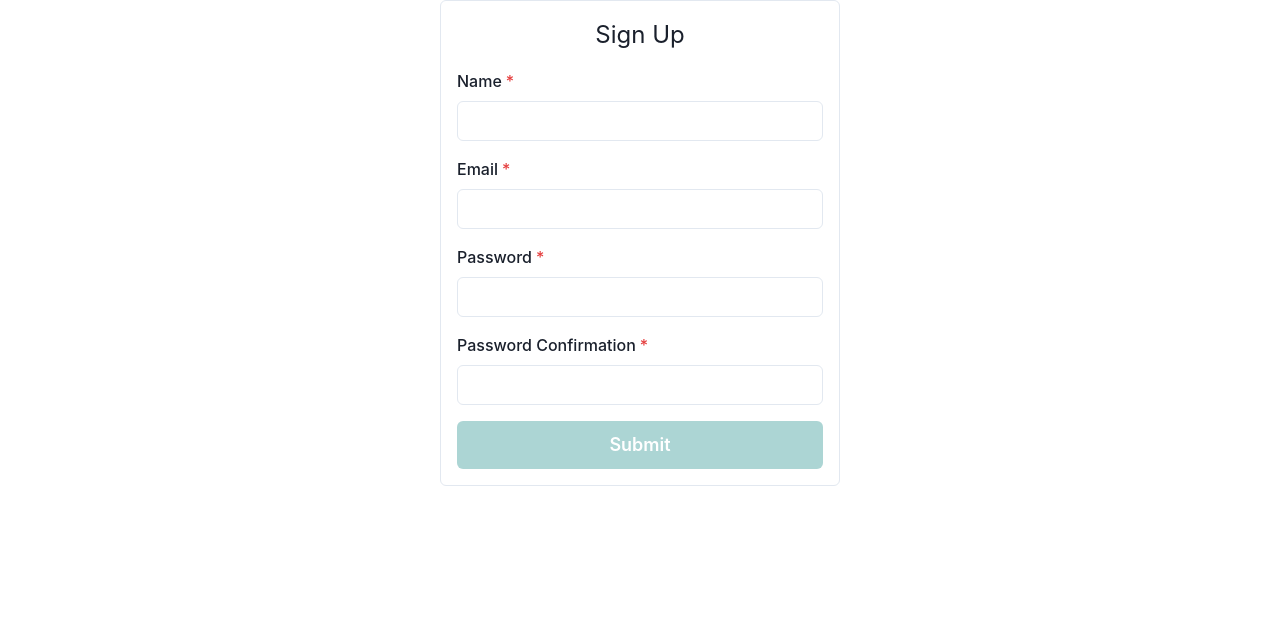
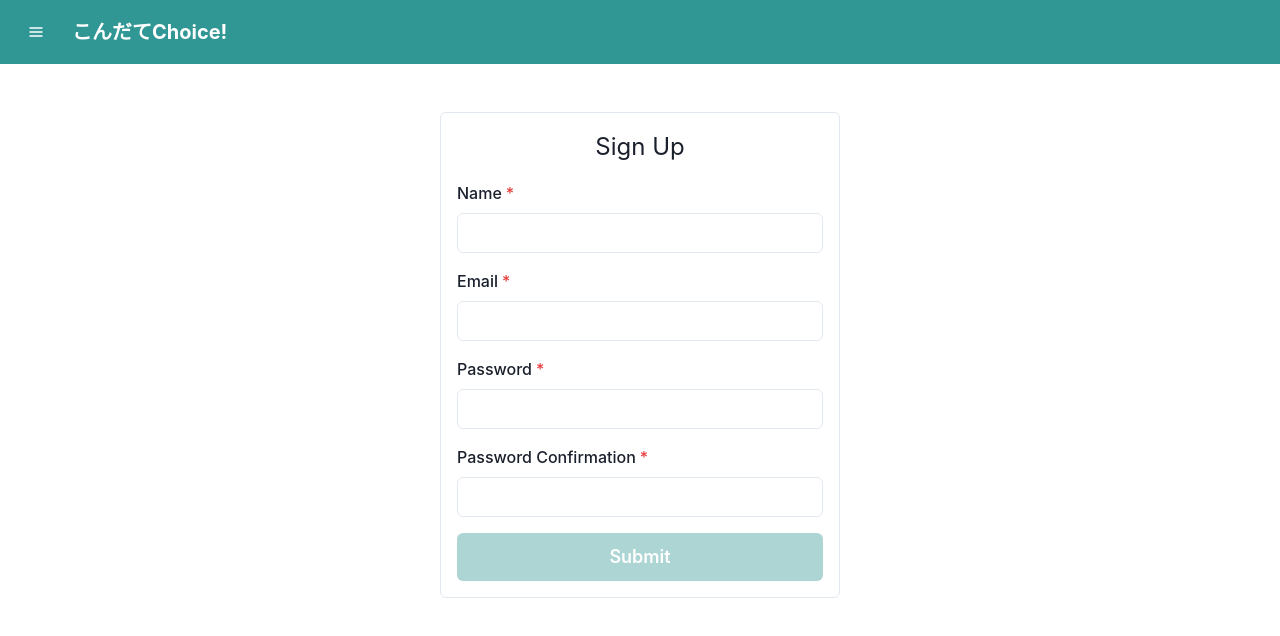
Before and after one commit to xrealizex/recipi, a React (Create React App) app in the folder frontend/: page /signup in a window 1280 px wide. Shown: the top 636 px of the page. Built offline with nearby package versions, Linux system fonts and the light colour scheme; what axios-case-converter would draw is missing.

Commit message:
update UI

```diff
--- a/frontend/src/App.tsx
+++ b/frontend/src/App.tsx
@@ -9,6 +9,7 @@ import { SignUp } from './components/SignUp';
 import { SignIn } from './components/SignIn';
 import { getCurrentUser } from './lib/api/auth';
 import { User } from "./types/UserType"
+import { CommonLayout } from './layouts/CommonLayout';
 
 // グローバルで扱う変数・関数
 export const AuthContext = createContext({} as {
@@ -55,17 +56,17 @@ const App = () => {
   return (
     <Router>
       <AuthContext.Provider value={{ loading, setLoading, isSignedIn, setIsSignedIn, currentUser, setCurrentUser}}>
+        <CommonLayout>
           <Routes>
-        {/* <Route path="/" element={<Home />} />
+          <Route path="/" element={<Home />} />
+          <Route path="/signup" element={<SignUp />} />
+          <Route path="/signin" element={<SignIn />} />
           <Route path="/recipes" element={<RecipeList />} />
           <Route path="/recipes/new" element={<RecipeForm />} />
           <Route path="/recipes/:id" element={<RecipeDetail />} />
           <Route path="/recipes/:id/edit" element={<RecipeForm />} />
-        <Route path="/private" element={<Private />} /> */}
-        <Route path="/" element={<Home />} />
-        <Route path="/signup" element={<SignUp />} />
-        <Route path="/signin" element={<SignIn />} />
           </Routes>
+        </CommonLayout>
       </AuthContext.Provider>
     </Router>
   );
--- a/frontend/src/components/Home.tsx
+++ b/frontend/src/components/Home.tsx
@@ -1,11 +1,19 @@
 import React, { useContext, useEffect } from "react";
 import { useNavigate } from "react-router-dom";
 import { AuthContext } from "../App";
+import { RecipeChoice } from "./RecipeChoice";
+import {
+  Box,
+  CircularProgress,
+  Flex,
+  Text,
+  useToast,
+} from "@chakra-ui/react";
 
-// とりあえず認証済みユーザーの名前やメールアドレスを表示
 export const Home: React.FC = () => {
   const { loading, isSignedIn, currentUser } = useContext(AuthContext);
   const navigate = useNavigate();
+  const toast = useToast();
 
   useEffect(() => {
     if (!loading && !isSignedIn) {
@@ -13,17 +21,36 @@ export const Home: React.FC = () => {
     }
   }, [loading, isSignedIn, navigate]);
 
+  useEffect(() => {
+    if (!loading && !isSignedIn) {
+      navigate("/signin");
+    } else if (isSignedIn && currentUser) {
+      toast({
+        title: "Signed in successfully!",
+        status: "success",
+        duration: 3000,
+        isClosable: true,
+        position: "top-right",
+      });
+    }
+  }, [loading, isSignedIn, currentUser, navigate, toast]);
+
   if (loading) {
-    return <div>Loading...</div>;
+    return (
+      <Box display="flex" justifyContent="center" alignItems="center" height="100vh">
+        <CircularProgress isIndeterminate color="teal.300" />
+      </Box>
+    );
   }
 
   return (
     <>
       {isSignedIn && currentUser ? (
         <>
-          <h1>Signed in successfully!</h1>
-          <h2>Email: {currentUser?.email}</h2>
-          <h2>Name: {currentUser?.name}</h2>
+          <Flex justifyContent="flex-end" alignItems="center" p={2}>
+            <Text fontSize="sm">Name: {currentUser?.name}</Text>
+          </Flex>
+          <RecipeChoice />
         </>
       ) : (
         <h1>Not signed in</h1>
--- a/frontend/src/components/RecipeChoice.tsx
+++ b/frontend/src/components/RecipeChoice.tsx
@@ -1,14 +1,23 @@
 import React, { useEffect, useState } from "react";
 import { Link } from "react-router-dom";
 import axios from "axios";
-import { Box, Button, Heading, Text } from "@chakra-ui/react";
+import {
+  Box,
+  Button,
+  Heading,
+  Text,
+  VStack,
+  HStack,
+} from "@chakra-ui/react";
 import { RecipeType } from "../types/RecipeType";
 
 export const RecipeChoice: React.FC = () => {
   const [randomRecipe, setRandomRecipe] = useState<RecipeType | null>(null);
 
   const fetchRandomRecipe = async () => {
-    const response = await axios.get<RecipeType>("http://localhost:3010/recipes/random");
+    const response = await axios.get<RecipeType>(
+      "http://localhost:3010/recipes/random"
+    );
     setRandomRecipe(response.data);
   };
 
@@ -18,20 +27,28 @@ export const RecipeChoice: React.FC = () => {
 
   return (
     <Box>
+      <VStack spacing={5} align="start">
         <Heading>Today's Recipe</Heading>
         {randomRecipe && (
           <>
-          <Text>{randomRecipe.title}</Text>
+            <Text fontSize="xl" fontWeight="bold">
+              {randomRecipe.title}
+            </Text>
             <Text>{randomRecipe.description}</Text>
           </>
         )}
-      <Button onClick={fetchRandomRecipe}>Get Another Recipe</Button>
+        <HStack spacing={3}>
+          <Button colorScheme="teal" onClick={fetchRandomRecipe}>
+            Get Another Recipe
+          </Button>
           <Link to="/recipes">
             <Button>View All Recipes</Button>
           </Link>
           <Link to="/recipes/new">
             <Button>Create New Recipe</Button>
           </Link>
+        </HStack>
+      </VStack>
     </Box>
   );
 };
--- a/frontend/src/layouts/CommonLayout.tsx
+++ b/frontend/src/layouts/CommonLayout.tsx
@@ -1,10 +1,13 @@
-import React from "react";
+import React, { ReactNode } from "react";
 import { Box, Container, Grid } from "@chakra-ui/react";
 import { Header } from "../layouts/Header";
-import { Outlet } from "react-router-dom";
+
+type CommonLayoutProps = {
+  children: ReactNode;
+};
 
 // 全てのページで共通となるレイアウト
-export const CommonLayout = () => {
+export const CommonLayout: React.FC<CommonLayoutProps> = ({ children }) => {
   return (
     <>
       <header>
@@ -14,7 +17,7 @@ export const CommonLayout = () => {
         <Container maxW="container.lg" mt="3rem">
           <Grid templateColumns="1fr" justifyContent="center">
             <Box>
-            <Outlet />
+            {children}
             </Box>
           </Grid>
         </Container>
--- a/frontend/src/layouts/Header.tsx
+++ b/frontend/src/layouts/Header.tsx
@@ -5,6 +5,28 @@ import { Box, Flex, IconButton, Button, Link } from "@chakra-ui/react";
 import { HamburgerIcon } from "@chakra-ui/icons";
 import { signOut } from "../lib/api/auth";
 import { AuthContext } from "../App";
+
+type SignOutButtonProps = {
+  onClick: (e: React.MouseEvent<HTMLButtonElement>) => void;
+};
+
+const SignOutButton: React.FC<SignOutButtonProps> = ({ onClick }) => (
+  <Button colorScheme="white" variant="link" color="white" backgroundColor="transparent" _hover={{ backgroundColor: "teal.300" }} onClick={onClick}>
+    Sign out
+  </Button>
+);
+
+const SignInButton: React.FC<SignOutButtonProps> = ({ onClick }) => (
+  <Button colorScheme="teal" variant="link" color="white" backgroundColor="transparent" _hover={{ backgroundColor: "teal.300" }} onClick={onClick}>
+    Sign in
+  </Button>
+);
+
+const SignUpButton: React.FC<SignOutButtonProps> = ({ onClick }) => (
+  <Button colorScheme="teal" variant="link" color="white" backgroundColor="transparent" _hover={{ backgroundColor: "teal.300" }} onClick={onClick}>
+    Sign Up
+  </Button>
+);
 
 export const Header: React.FC = () => {
   const { loading, isSignedIn, setIsSignedIn } = useContext(AuthContext);
@@ -31,29 +53,14 @@ export const Header: React.FC = () => {
     }
   };
 
-  const AuthButtons = () => {
-    if (!loading) {
+  const renderAuthButtons = () => {
+    if (loading) {
+      return null;
+    }
     if (isSignedIn) {
-        return (
-          <Button colorScheme="teal" variant="link" onClick={handleSignOut}>
-            Sign out
-          </Button>
-        );
-      } else {
-        return (
-          <>
-            <Button colorScheme="teal" variant="link" onClick={() => navigate("/signin")}>
-              Sign in
-            </Button>
-            <Button colorScheme="teal" variant="link" onClick={() => navigate("/signup")}>
-              Sign Up
-            </Button>
-          </>
-        );
+      return <SignOutButton onClick={handleSignOut} />;
     }
-    } else {
-      return <></>;
-    }
+    return null;
   };
 
   return (
@@ -63,13 +70,16 @@ export const Header: React.FC = () => {
         aria-label="Menu"
         size="md"
         icon={<HamburgerIcon />}
+        color="white"
+        backgroundColor="transparent"
+        _hover={{ backgroundColor: "teal.300" }}
         mr={4}
         onClick={() => {}}
       />
         <Link href="/" color="white" fontWeight="bold" fontSize="xl" mr="auto">
-          Sample
+          こんだてChoice!
         </Link>
-        <AuthButtons />
+        {renderAuthButtons()}
       </Flex>
     </Box>
   );
```
Lines whose indentation alone changed are shown as unchanged.
